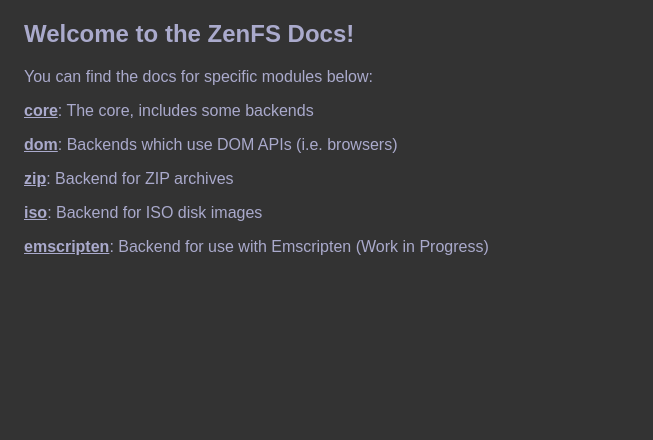
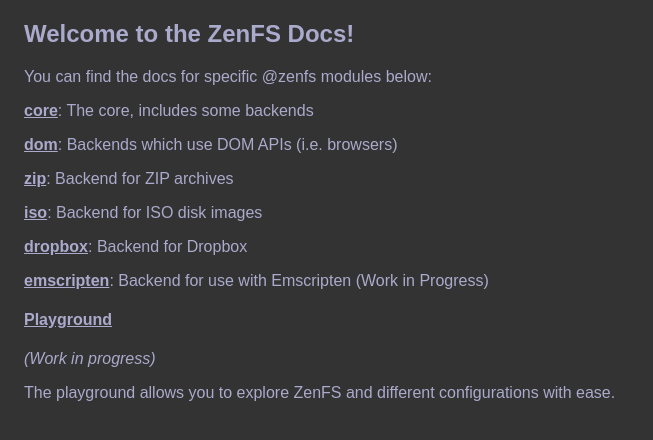
Before and after one commit to zen-fs/zen-fs.github.io, an Astro site: page / in a window 1280 px wide. Shown: the whole page, without its empty margins (0-653 px from the left). Built offline with nearby package versions, Linux system fonts and the light colour scheme; Astro itself is replaced by a stand-in of ours.

Commit message:
Added Dropbox, playground

```diff
--- a/src/pages/index.astro
+++ b/src/pages/index.astro
@@ -21,12 +21,18 @@
 		<div id="main">
 			<h2>Welcome to the ZenFS Docs!</h2>
 
-			<p>You can find the docs for specific modules below:</p>
+			<p>You can find the docs for specific <code>@zenfs</code> modules below:</p>
 			<p><strong><a href="/core">core</a></strong>: The core, includes some backends</p>
 			<p><strong><a href="/dom">dom</a></strong>: Backends which use DOM APIs (i.e. browsers)</p>
 			<p><strong><a href="/zip">zip</a></strong>: Backend for ZIP archives</p>
 			<p><strong><a href="/iso">iso</a></strong>: Backend for ISO disk images</p>
+			<p><strong><a href="/dropbox">dropbox</a></strong>: Backend for Dropbox</p>
 			<p><strong><a href="/emscripten">emscripten</a></strong>: Backend for use with Emscripten (Work in Progress)</p>
+
+			<h4><a href="/playground">Playground</a></h4>
+			<em>(Work in progress)</em>
+
+			<p>The playground allows you to explore ZenFS and different configurations with ease.</p>
 		</div>
 	</body>
 </html>
```
